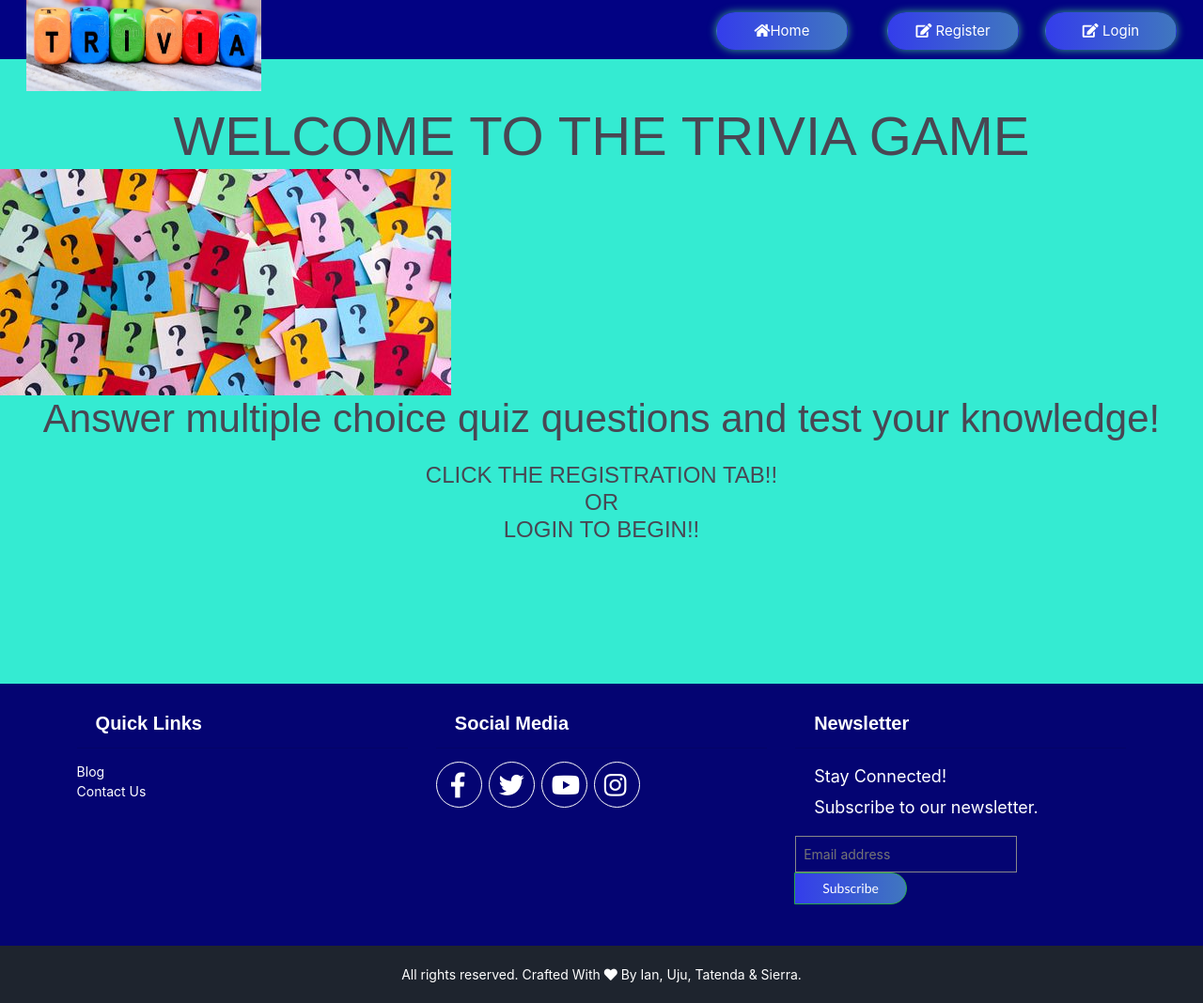
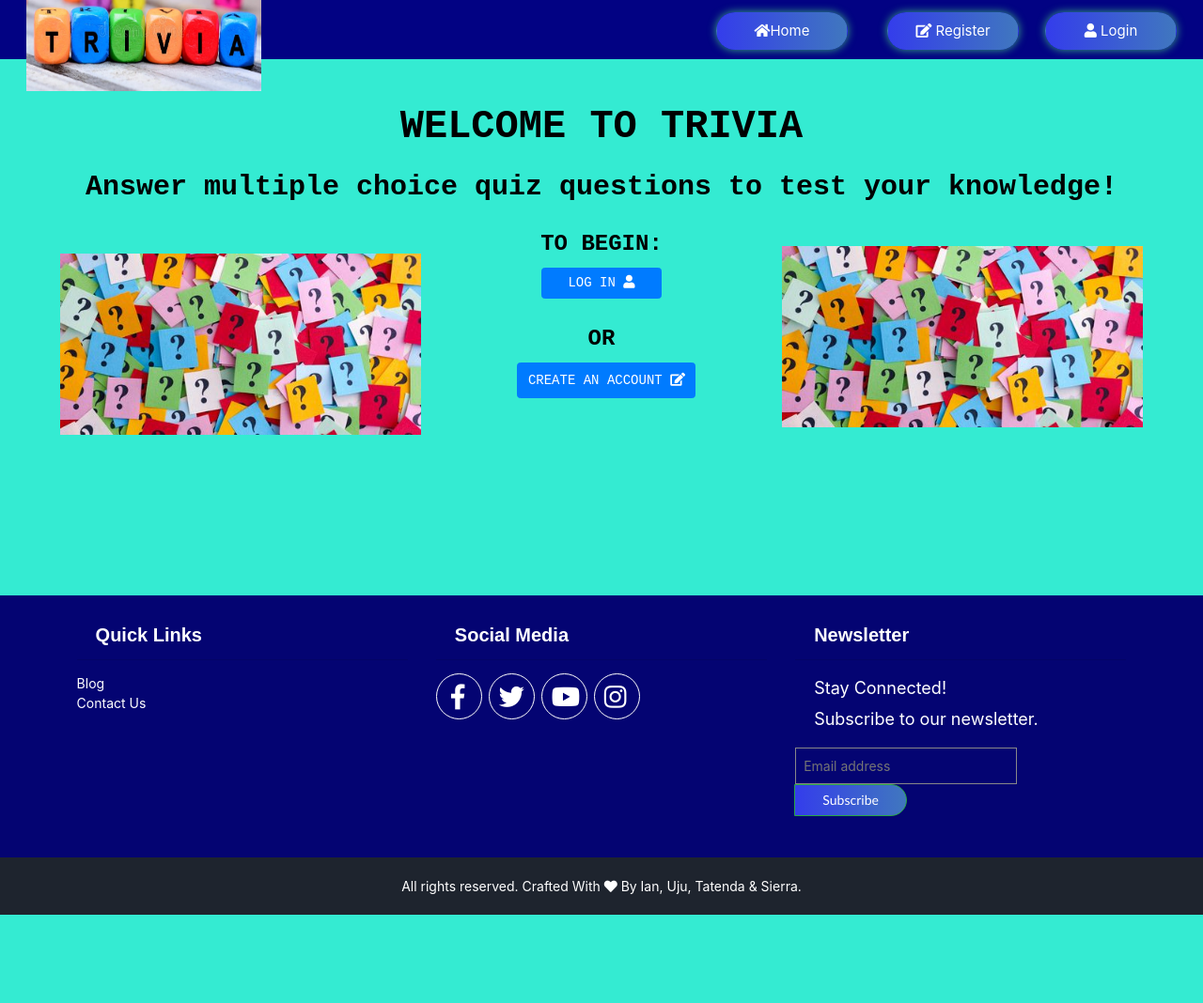
Before and after one commit to tatendachiduwa19/trivia, a Flask app: page / in a window 1280 px wide. Shown: the whole page at 94% size. After the commit the page ends 974 px from the top, so only its background shows below. Run offline with Flask 2, Linux system fonts and the light colour scheme; some libraries are stand-ins or nearby versions.

Commit message:
add css, homepage and sync branches

```diff
--- a/main.py
+++ b/main.py
@@ -134,7 +134,7 @@ def register():
           db.session.add(user)
           db.session.commit()
           flash(f'Account created for {form.username.data}!', 'success')
-          return redirect(url_for('home')) # if so - send to home page
+          return redirect(url_for('login')) # if so - send to home page
      return render_template('register.html', title='Register', form=form)
 
 @app.route('/stats')
--- a/models.py
+++ b/models.py
@@ -5,6 +5,7 @@ class User(db.Model):
     username = db.Column(db.String(20), unique=True, nullable=False)
     email = db.Column(db.String(120), unique=True, nullable=False)
     password = db.Column(db.String(60), nullable=False)
+
     correct = db.Column(db.Integer, nullable=False, default=0)
     total = db.Column(db.Integer, nullable=False, default=0)
 
@@ -54,5 +55,5 @@ class Question(db.Model):
     db.UniqueConstraint('user_id', 'question_id', name='uix_1')
     def __repr__(self):
         return f"Question('{self.question}')"
-# db.drop_all()
+db.drop_all()
 db.create_all()
--- a/static/CSS/style.css
+++ b/static/CSS/style.css
@@ -269,6 +269,62 @@ fieldset {
     display: block;
 }
 
+.btn-account {
+    height: 38px;
+    width: 20%%;
+    margin-top: 10px;
+    margin-left:43%;
+}
+
+.home {
+    font-family: 'Courier New', monospace;
+    font-weight: bolder;
+    color: black;
+}
+
+.home-image {
+    width: 30%;
+}
+
+.username {
+    font-size: 26px;
+    margin: 20px;
+    font-family: 'Courier New', monospace;
+    font-weight: bolder;
+    color:rgb(201, 139, 5);
+}
+
+.stats {
+    font-size: 26px;
+    text-align: center;
+    margin-left: auto;
+    margin-right: auto;
+    display: block;
+    padding: 5px;
+    font-family: 'Courier New', monospace;
+    font-weight: bolder;
+    color: black;
+}
+
+#home-image-left {
+    margin-top: -12%;
+    margin-left: 5%;
+}
+
+#home-image-right {
+    margin-top: -18%;
+    margin-left: 65%;
+}
+
+#home-image-one {
+    margin-left: 5%;
+}
+
+#home-image-two {
+    margin-top: -18%;
+    margin-left: 65%;
+}
+
 .question {
     font-size: 20px;
     font-weight: bold;
--- a/templates/index.html
+++ b/templates/index.html
@@ -1,21 +1,41 @@
 {% extends "layout.html" %}
 {% block content %}
+<div class="home">
+    <h2 class="home">WELCOME TO TRIVIA</h2><br>
 
-    <h1>WELCOME TO THE TRIVIA GAME</h1>
+    {% if session.username %}
 
-    <img src="image.jpg">
-    <h2>Answer multiple choice quiz questions and test your knowledge!</h2>
+    <a href="{{ url_for('static', filename='category.html') }}">
+    <button class="btn btn-primary btn-forms"> START QUIZ  <i class="fa fa-question"></i></button>
+    </a>
+<div>
+
+    <div>
+        <img src="{{ url_for('static', filename='images/quiz.jfif') }}"  id="home-image-one" class="home-image">
+        <img src="{{ url_for('static', filename='images/quiz.jfif') }}"  id="home-image-two" class="home-image">
+    </div>
+
+    {% else %}
+<div class="home">
+
+    <h3 class="home">Answer multiple choice quiz questions to test your knowledge!</h3>
+    <h4 class="home"><br> TO BEGIN: <br></h4>
+    <a href="{{ url_for('static', filename='login.html') }}">
+    <button class="btn btn-primary btn-forms"> LOG IN  <i class="fa fa-user"></i></button>
+    </a>
     <br>
+    <h4 class="home"> <br>OR</h4>
 
-    {% if session.username%}
-    <p><a href="{{ url_for('static', filename='category.html') }}"> click to test your knowledge!! </a>
-    {% else %}
-    <h4>CLICK THE REGISTRATION TAB!! </h4>
-    <h4> OR</h4>
-    <h4> LOGIN TO BEGIN!! </h4>
-    {%endif %}
+    <a href="{{ url_for('static', filename='register.html') }}">
+    <button class="btn btn-primary btn-account"> CREATE AN ACCOUNT <i class="fa fa-edit"></i></button>
+    </a>
+</div>
 
+<div>
+    <img src="{{ url_for('static', filename='images/background.jpg') }}" id="home-image-left" class="home-image">
+    <img src="{{ url_for('static', filename='images/background.jpg') }}" id="home-image-right" class="home-image">
+</div>
 
-
+    {% endif %}
 
 {% endblock %}
--- a/templates/layout.html
+++ b/templates/layout.html
@@ -30,25 +30,33 @@
 
  		                    <ul class="navbar-nav ml-auto">
 
- 		                        <li class="nav-item active px-3"><a href="{{ url_for('static', filename='index.html') }}" class="nav-link">
+								<li class="nav-item active px-3"><a href="{{ url_for('static', filename='index.html') }}" class="nav-link">
                                      <button class="btn btn-lg btn-default lr-btn"><i class="fa fa-home"></i>Home</button></a>
                                 </li>
 
-                                <li class="nav-item lr"><a href="{{ url_for('static', filename='register.html') }}" class="nav-link">
-                                	<button class="btn btn-lg btn-default lr-btn"><i class=" fa fa-edit"></i> Register</button></a>
+                                {% if session.username%}
+								<li class="nav-item active px-3"><a href="{{ url_for('static', filename='category.html') }}" class="nav-link">
+                                     <button class="btn btn-lg btn-default lr-btn"><i class="fa fa-question"></i> Start New Quiz</button></a>
                                 </li>
-                                {% if session.username%}
+
+								<li class="nav-item lr"><a href="{{ url_for('stats') }}" class="nav-link">
+                                	<button class="btn btn-lg btn-default lr-btn"><i class=" fa fa-edit"></i> Show Stats</button></a>
+                                </li>
+
 								<li class="nav-item lr"><a href="{{ url_for('logout') }}" class="nav-link">
                                 	<button class="btn btn-lg btn-default lr-btn"><i class=" fa fa-edit"></i> Logout</button></a>
                                 </li>
-								<li class="nav-item lr"><a href="{{ url_for('stats') }}" class="nav-link">
-                                	<button class="btn btn-lg btn-default lr-btn"><i class=" fa fa-edit"></i>Show Stats</button></a>
-                                </li>
+
 								{%else%}
 
+								<li class="nav-item lr"><a href="{{ url_for('static', filename='register.html') }}" class="nav-link">
+                                	<button class="btn btn-lg btn-default lr-btn"><i class=" fa fa-edit"></i> Register</button></a>
+                                </li>
+
 								<li class="nav-item lr"><a href="{{ url_for('static', filename='login.html') }}" class="nav-link">
-                                	<button class="btn btn-lg btn-default lr-btn"><i class=" fa fa-edit"></i> Login</button></a>
+                                	<button class="btn btn-lg btn-default lr-btn"><i class=" fa fa-user"></i> Login</button></a>
 								</li>
+
 								{%endif%}
 
                             </ul>
@@ -61,7 +69,9 @@
 
 		</header>
 		{% if session.username%}
-    	<p><b>USERNAME: {{session.username}} </b></p>
+		<div class="username">
+    	<b>USERNAME: {{session.username}} </b>
+		</div>
 		{% endif%}
         <main>{% block content %}{% endblock %}</main>
 
--- a/templates/stats.html
+++ b/templates/stats.html
@@ -1,8 +1,8 @@
 {% extends "layout.html" %}
 {% block content %}
     {% for key,value in stats.items() %}
-    <div class="score">
-    <h3> {{ key }}: {{ value }} </h3>
+    <div class="stats">
+    {{ key }}: {{ value }}
     </div>
     {% endfor %}
 {% endblock %}
```
Also changed, not shown: static/index.html (+38 -9 lines), site.db, static/images/background.jpg (renamed from static/images/image.jpg), static/images/quiz.jfif (added).
